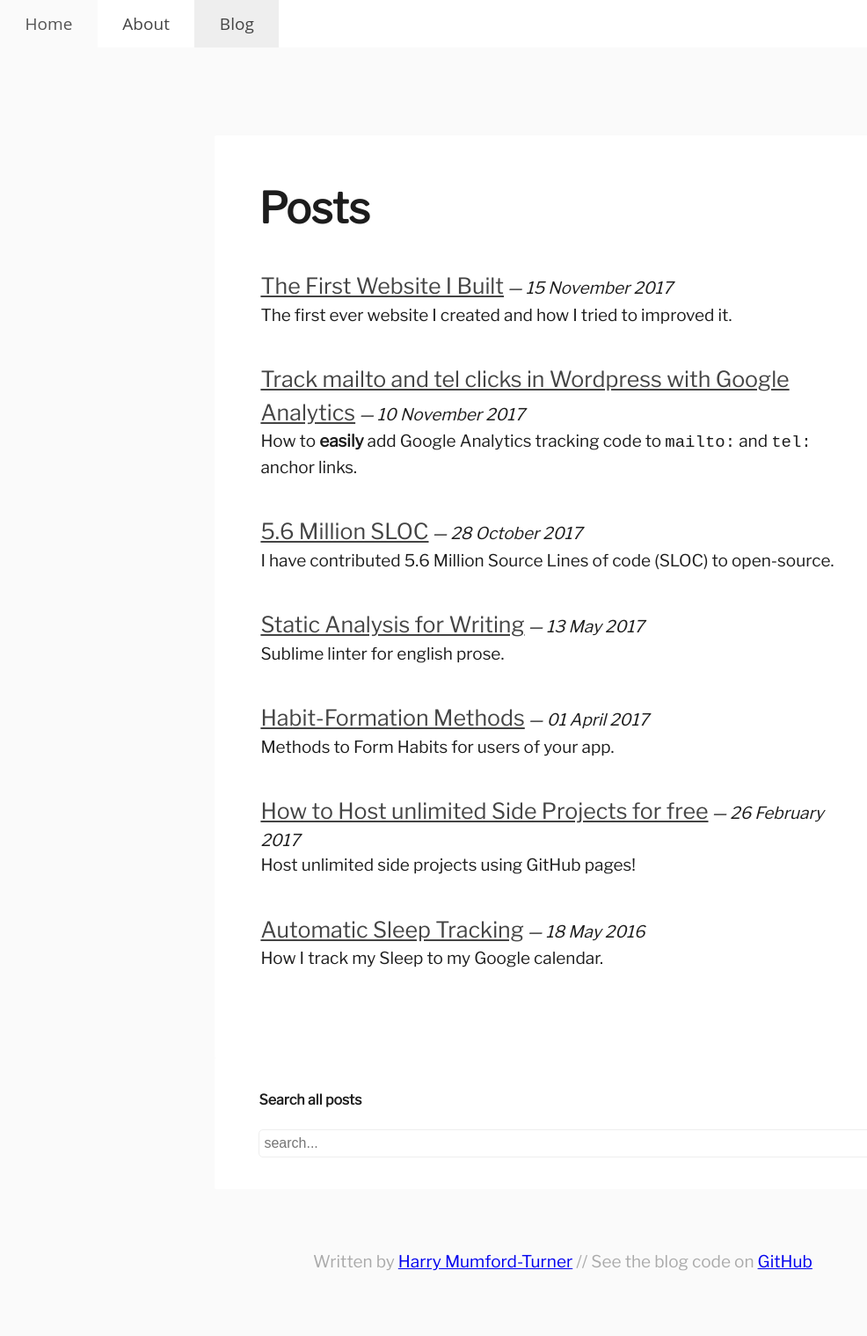
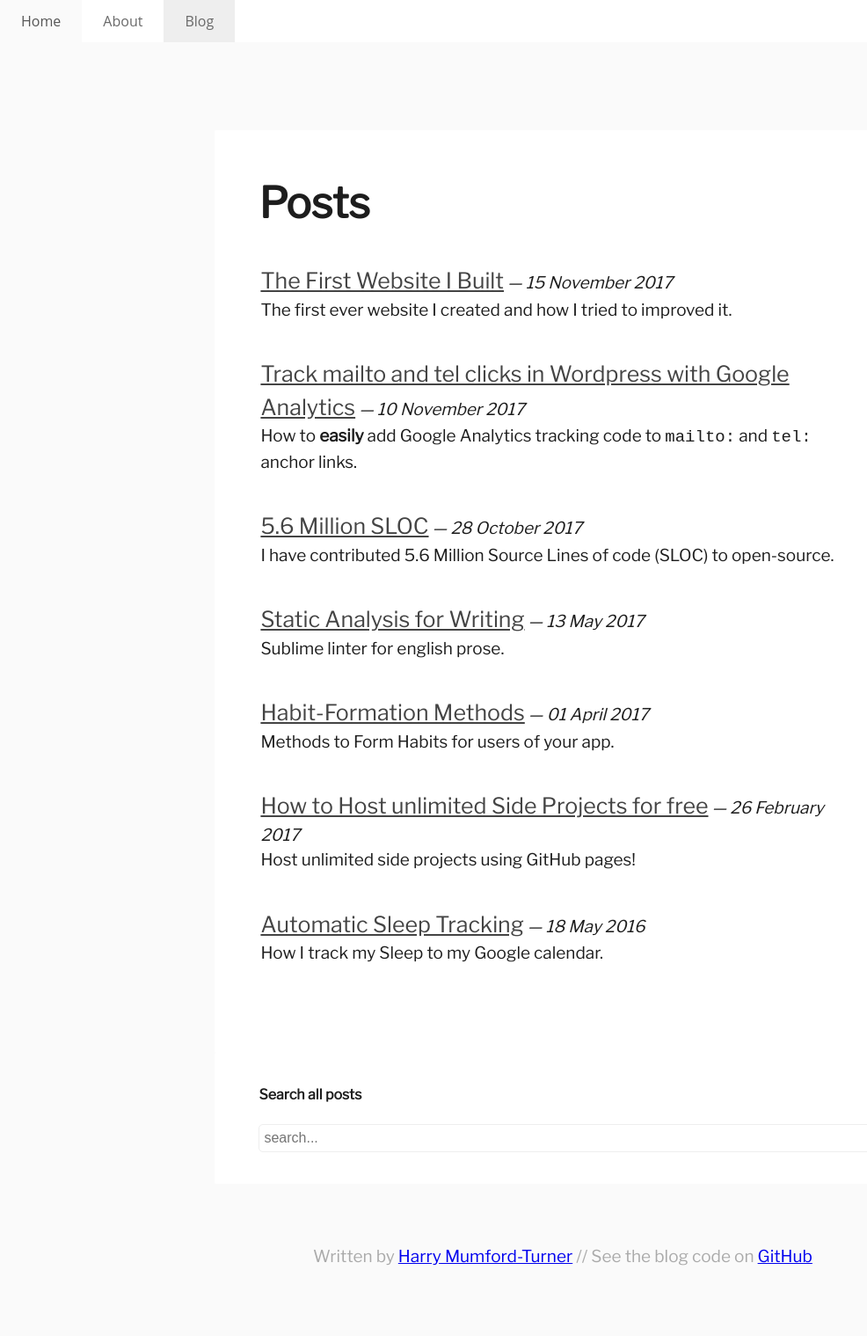
Before and after one commit to harrymt/blog, a Jekyll site: the page built from index.html, in a window 1280 px wide. Shown: the whole page at 88% size, without its empty margins (0-986 px from the left). Built offline with Jekyll 4.4.1, drawn with Linux system fonts in a browser that asks for light colours.

Commit message:
Fixed nav urls and styling

```diff
--- a/_includes/header.html
+++ b/_includes/header.html
@@ -1,9 +1,9 @@
 <header>
   <nav>
     <ul>
-     <li><a href="//harrymt.com">Home</a></li>
-     <li><a href="//harrymt.com/about.html">About</a></li>
-     <li><a href="//harrymt.com/blog" class="selected">Blog</a></li>
+     <li><a href="//www.harrymt.com">Home</a></li>
+     <li><a href="//www.harrymt.com/about.html">About</a></li>
+     <li><a href="//www.harrymt.com/blog" class="selected">Blog</a></li>
     </ul>
   </nav>
 </header>
--- a/css/stylesheet.css
+++ b/css/stylesheet.css
@@ -50,12 +50,13 @@
 
 header nav ul li a {
   font-family: "Open Sans", "Helvetica Neue", Helvetica, Arial, sans-serif;
-  color: #444;
-  text-decoration: none;
+  color: #696969;
   display: block;
   padding: 1em;
+  padding-left: 1.5em;
   padding-right: 1.5em;
-  padding-left: 1.5em;
+  text-decoration: none;
+  font-size: 16px;
 }
 
 header nav ul li a:hover {
@@ -296,11 +297,13 @@
   }
 
   header nav ul li a {
-    font-size: 1.1em;
+    font-size: 1.0em;
     padding-bottom: 1.5em;
-    padding-left: 1.5em;
-    padding-right: 1.5em;
+    padding-left: 1.7em;
+    padding-right: 1.7em;
     padding-top: 1.5em;
+    font-family: "Libre Franklin", "Helvetica Neue", Helvetica, Arial, sans-serif;
+    color: #696969;
   }
 
   .button-edit-post {
```
